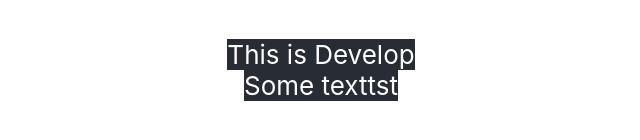
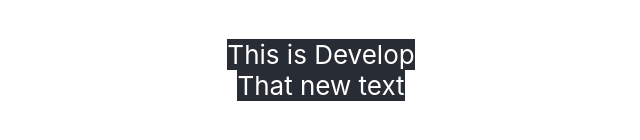
Before and after one commit to tanyavalko/Algorithms_DataStructures, a React (Create React App) app: page / in a window 1280 px wide. Shown: the part 330-470 px from the top of the page, without its empty margins (319-959 px from the left). Built offline with nearby package versions, Linux system fonts and the light colour scheme.

Commit message:
update text

```diff
--- a/src/App.tsx
+++ b/src/App.tsx
@@ -4,7 +4,7 @@ function App() {
   return (
     <div className="App">
       <header className="App-header">This is Develop</header>
-      <header className="App-header">Some texttst</header>
+      <header className="App-header">That new text</header>
     </div>
   );
 }
```
